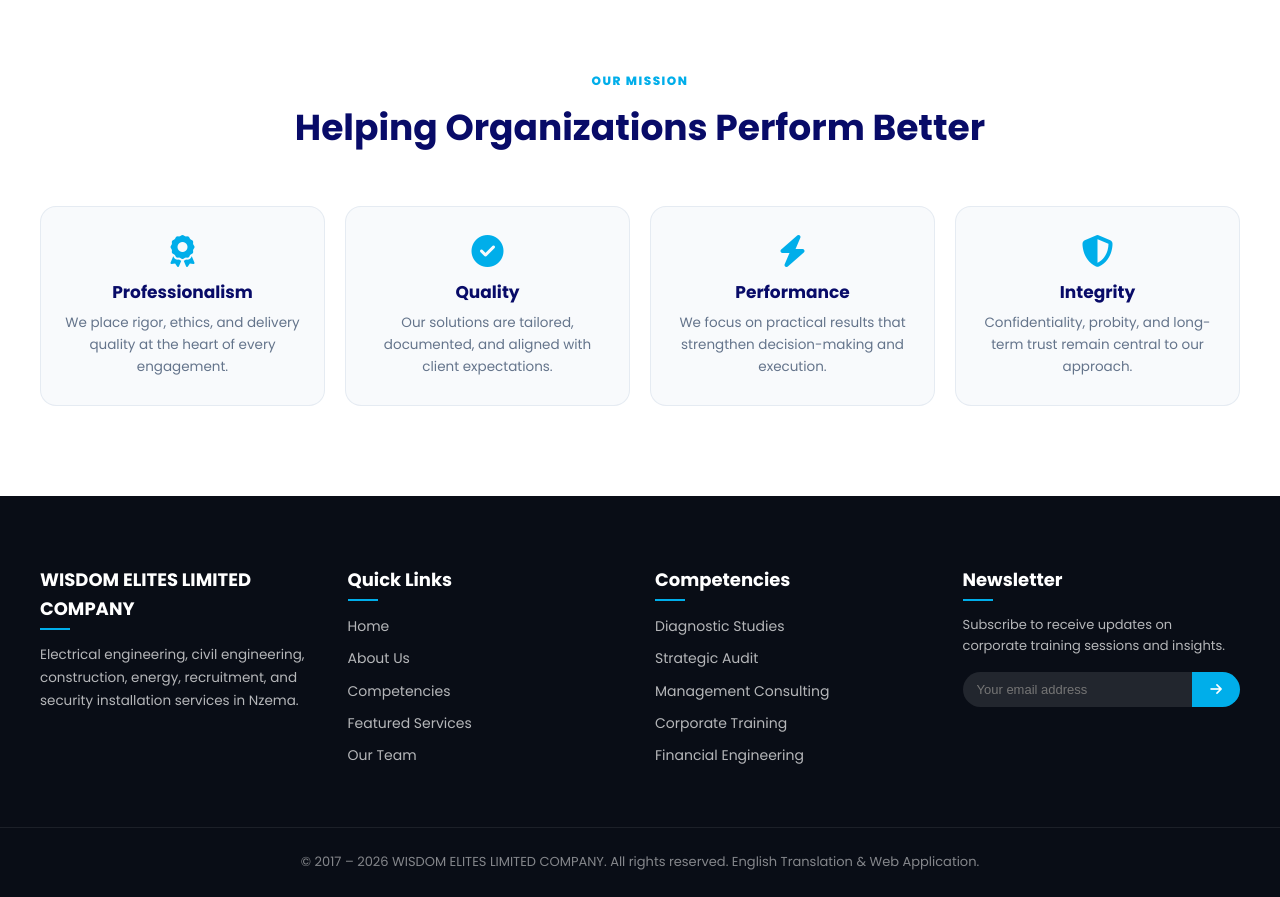
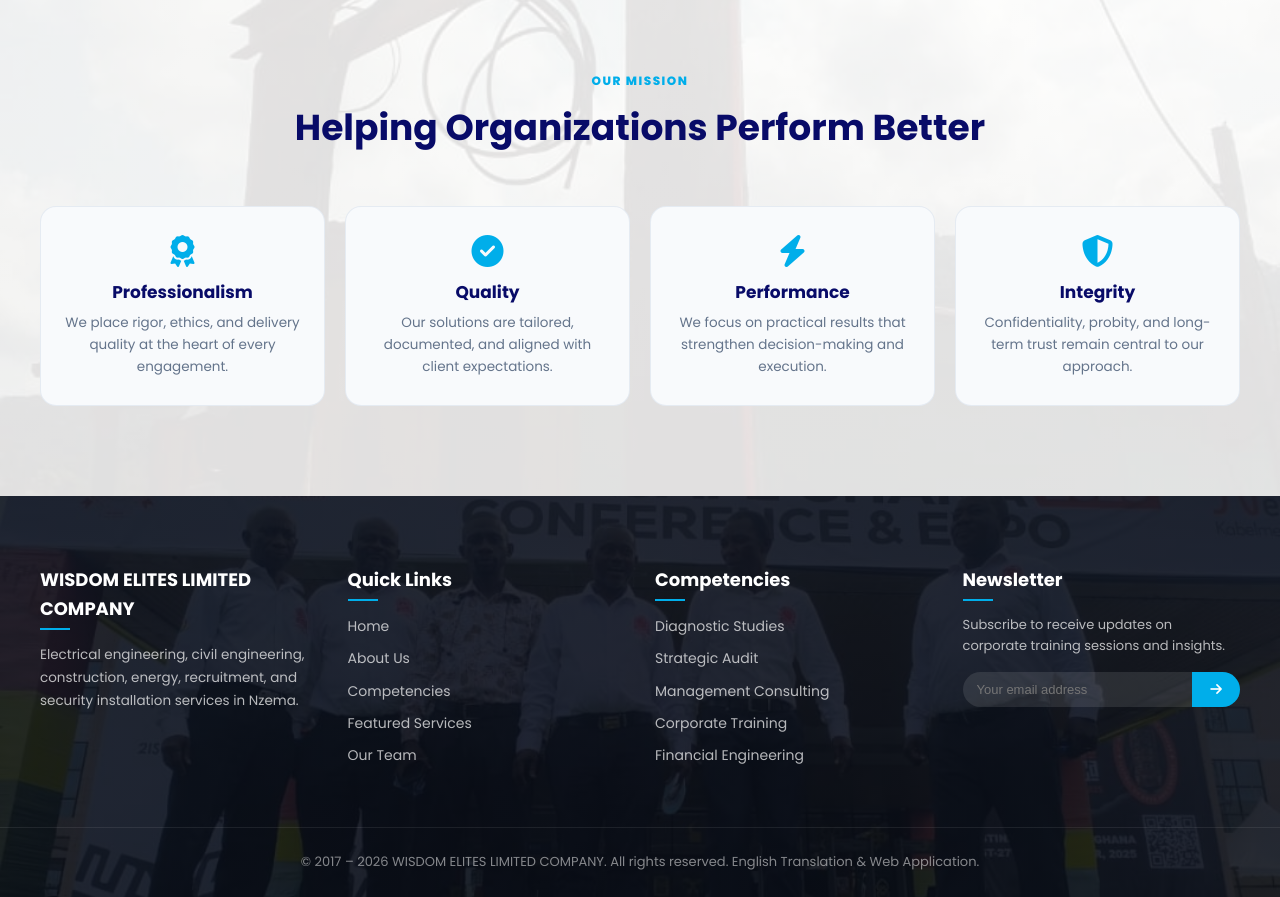
Before and after one commit to brezzybentum/wisdom-website, a plain HTML site: page company.html in a window 1280 px wide. Shown: the part 996-1893 px from the top of the page. Drawn offline with Linux system fonts and the light colour scheme.

Commit message:
updated about, partners and footer sections with backgorund images

```diff
--- a/styles.css
+++ b/styles.css
@@ -1250,7 +1250,10 @@
    -------------------------------------------------------------------------- */
 .about-section {
   padding: 90px 0;
-  background: var(--bg-white);
+  background-image: linear-gradient(rgba(255, 255, 255, 0.88), rgba(255, 255, 255, 0.88)), url("image/image 3.jpeg");
+  background-position: center;
+  background-size: cover;
+  background-repeat: no-repeat;
 }
 
 .about-grid {
@@ -1324,6 +1327,7 @@
   font-size: 13.5px;
   color: var(--text-muted);
 }
+
 
 /* --------------------------------------------------------------------------
    12. Team Section
@@ -1410,11 +1414,12 @@
 .partners-section {
   position: relative;
   padding: 90px 0;
-  /* Ambient vibrant background to give the glass blur depth */
+  /* Ambient vibrant background and electrical-services image give the glass cards depth */
   background:
     radial-gradient(circle at 10% 20%, rgba(0, 174, 234, 0.15) 0%, transparent 40%),
     radial-gradient(circle at 90% 80%, rgba(8, 11, 104, 0.12) 0%, transparent 40%),
-    linear-gradient(135deg, rgba(0, 174, 234, 0.05), rgba(8, 11, 104, 0.08));
+    linear-gradient(rgba(248, 250, 252, 0.72), rgba(248, 250, 252, 0.72)),
+    url("image/Wisdom LTD.jpeg") center / cover no-repeat;
   overflow: hidden;
 }
 
@@ -1646,7 +1651,9 @@
    14. Footer
    -------------------------------------------------------------------------- */
 .footer {
-  background: #090d16;
+  background:
+    linear-gradient(rgba(9, 13, 22, 0.88), rgba(9, 13, 22, 0.88)),
+    url("image/image 5.jpeg") center / cover no-repeat;
   color: rgba(255, 255, 255, 0.7);
   padding-top: 70px;
 }
```
